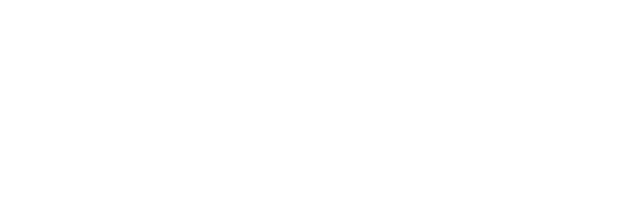
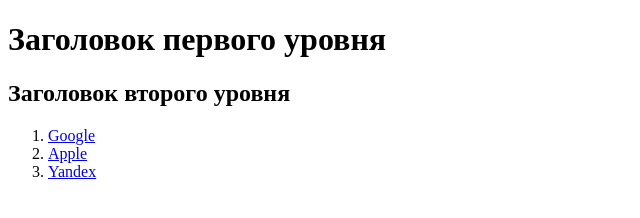
Before and after one commit to nurgordeev/task-html, a website: page src/index.html in a window 1280 px wide. Shown: the whole page, without its empty margins (0-640 px from the left). Drawn offline with Linux system fonts and the light colour scheme.

Commit message:
Задание по HTML

```diff
--- a/package.json
+++ b/package.json
@@ -8,10 +8,12 @@
         "@types/react": "^17.0.0",
         "@types/react-dom": "^17.0.0",
         "jest-image-snapshot": "^4.5.1",
-        "puppeteer": "^10.4.0",
+        "package": "^1.0.1",
+        "package-lock": "^1.0.5",
+        "puppeteer": "^13.4.0",
         "react": "^17.0.2",
         "react-dom": "^17.0.2",
-        "react-scripts": "4.0.3",
+        "react-scripts": "^5.0.0",
         "typescript": "^4.1.2"
     },
     "scripts": {
--- a/src/index.html
+++ b/src/index.html
@@ -3,5 +3,13 @@
     <head>
         <title>HTML</title>
     </head>
-    <body></body>
+    <body>
+        <h1>Заголовок первого уровня</h1>
+        <h2>Заголовок второго уровня</h2>
+        <ol>
+            <li><a href="http://www.google.com">Google</a></li>
+            <li><a href="http://www.apple.com">Apple</a></li>
+            <li><a href="http://www.ya.ru">Yandex</a></li>
+          </ol>
+    </body>
 </html>
```
Also changed, not shown: 1 other file.
